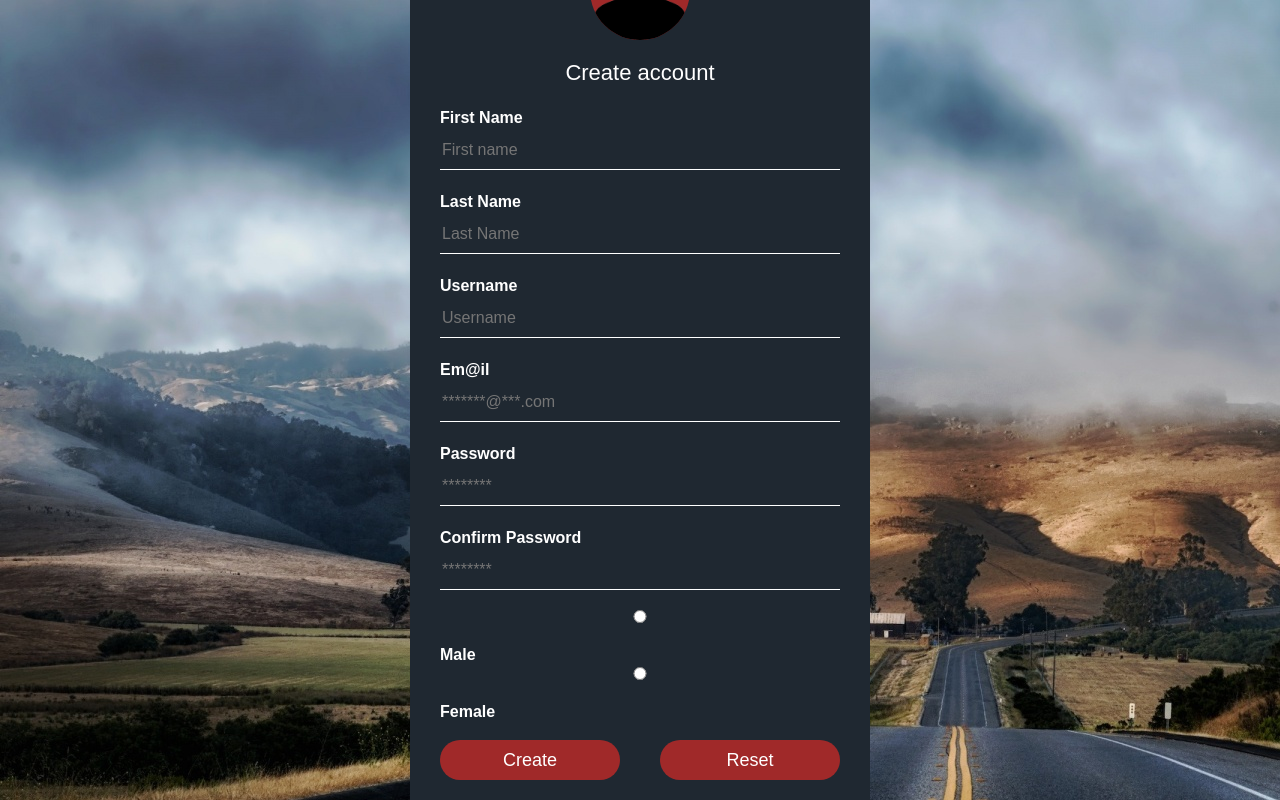
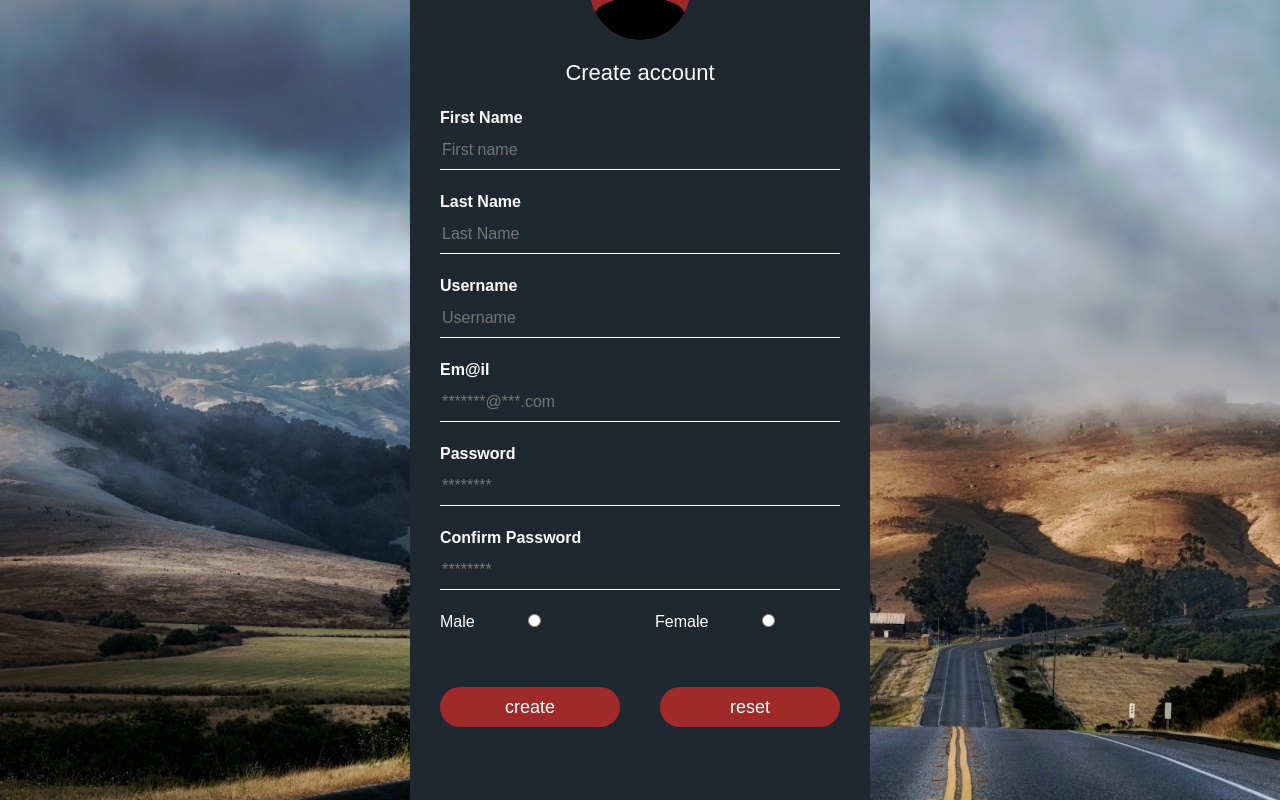
Before and after one commit to steve-io/try3, a plain HTML site: page create.html in a window 1280 px wide. Drawn offline with nearby package versions, Linux system fonts and the light colour scheme.

Commit message:
Remake button/sex

```diff
--- a/create.html
+++ b/create.html
@@ -23,14 +23,18 @@
             <input type="password" name="" placeholder="********">
             <p>Confirm Password</p>
             <input type="password" name="" placeholder="********"><br>
-            <div class="polovi">
-            <form class="pol">
-                <p><input type="radio" name="Male" value="Male"> Male</p>
-                <p><input type="radio" name="Female" value="Female"> Female</p>
-            </form>
-        </div>
-            <input class="but1" type="button" name="Create" value="Create">
-            <input class="but2" type="button" name="Reset" value="Reset">
+            <div class="row sex">
+                <div class="col-6">
+                    <label for="sex">Male</label>
+                    <input type="radio" name="sex" value="male">
+                </div>
+                <div class="col-6">
+                    <label for="sex">Female</label>
+                    <input type="radio" name="sex" value="female">
+                </div>
+            </div>
+            <input class="but1" type="button" name="create" value="create">
+            <input class="but2" type="button" name="reset" value="reset">
         </form>
     </div>
 
--- a/style1.css
+++ b/style1.css
@@ -64,11 +64,13 @@ body{
     width: 45%;
     font-size: 18px;
     border-radius: 25px;
+    margin-top: 40px;
   }
   .loginbox input[type=button]:hover{
     cursor: pointer;
     background: #ffc107;
     color:white;
+
   }
   .loginbox a{
     text-decoration: none;
@@ -85,7 +87,7 @@ float: left;
 .but2{
 float: right;
 }
-.polovi .pol p input{
-position: relative;
-padding: 20px;
+.sex input {
+  display: inline-block;
+  width: 60%;
 }
```
